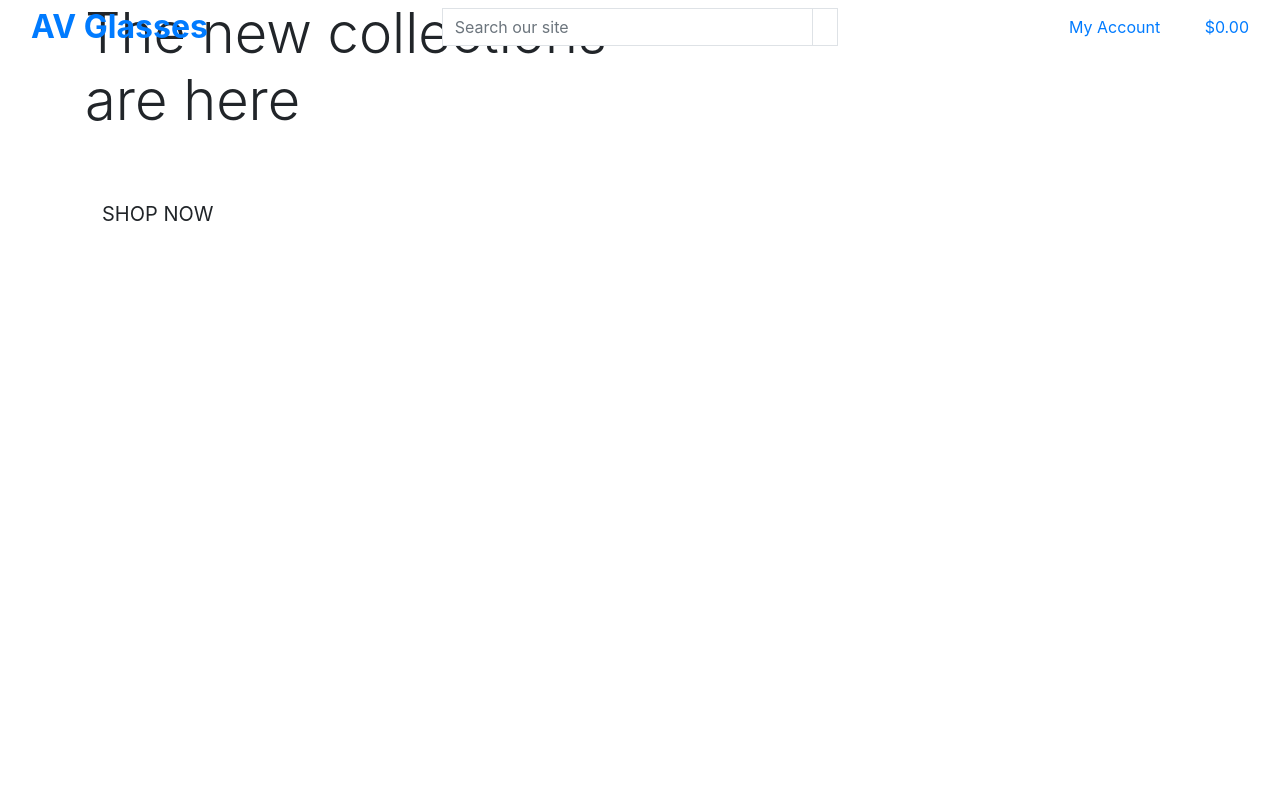
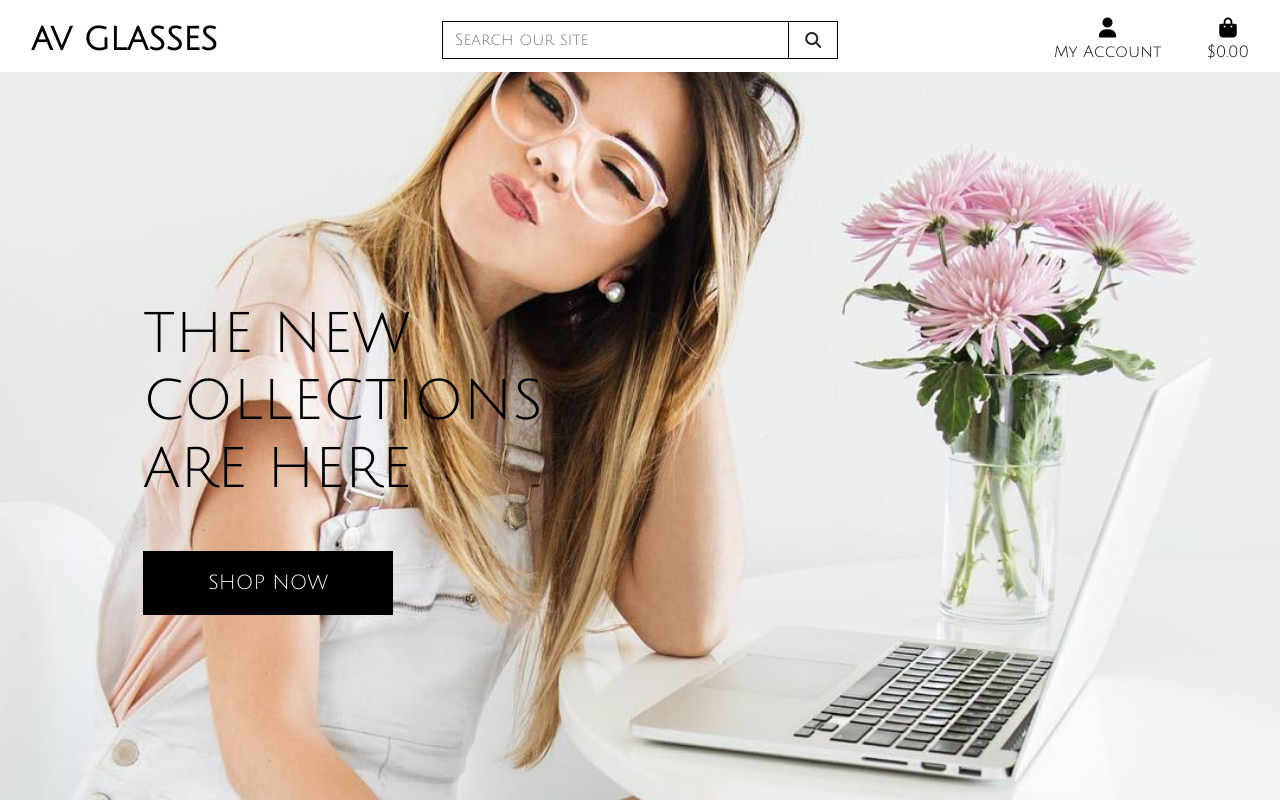
Before and after one commit to atvars/av_glasses, a Django app: page / in a window 1280 px wide. Run offline with Django 3.2, Linux system fonts and the light colour scheme; some libraries are stand-ins or nearby versions.

Commit message:
started to make home page

```diff
--- a/av_glasses/settings.py
+++ b/av_glasses/settings.py
@@ -143,3 +143,7 @@ USE_TZ = True
 # https://docs.djangoproject.com/en/3.0/howto/static-files/
 
 STATIC_URL = '/static/'
+STATICFILES_DIRS = (os.path.join(BASE_DIR, 'static'),)
+
+MEDIA_URL = '/media/'
+MEDIA_ROOT = os.path.join(BASE_DIR, 'media')
--- a/av_glasses/urls.py
+++ b/av_glasses/urls.py
@@ -15,9 +15,11 @@ Including another URLconf
 """
 from django.contrib import admin
 from django.urls import path, include
+from django.conf import settings
+from django.conf.urls.static import static
 
 urlpatterns = [
     path('admin/', admin.site.urls),
     path('accounts/', include('allauth.urls')),
     path('', include('home.urls')),
-]
+] + static(settings.MEDIA_URL, document_root=settings.MEDIA_ROOT)
--- /dev/null
+++ b/static/css/base.css
@@ -0,0 +1,81 @@
+html {
+    height: 100%;
+}
+
+body {
+    background: url('/media/main_pic.jpg') no-repeat center center fixed;
+    background-size: cover;
+    height: calc(100vh - 164px);
+    color: lightgray;
+    font-family: 'Julius Sans One', sans-serif;
+}
+
+/* from Bulma */
+.icon {
+    align-items: center;
+    display: inline-flex;
+    justify-content: center;
+    height: 1.5rem;
+    width: 1.5rem;
+}
+
+.logo-font {
+    text-transform: uppercase;
+}
+
+.main-logo-link {
+    width: fit-content;
+}
+
+.shop-now-button {
+    background: black;
+    color: white;
+    min-width: 250px;
+}
+
+.btn-green {
+    background: green;
+    color: white;
+}
+
+.shop-now-button:hover,
+.shop-now-button:active,
+.shop-now-button:focus,
+.btn-green:hover,
+.btn-green:active,
+.btn-green:focus {
+    background: green;
+    color: white;
+}
+
+.text-black {
+    color: #000 !important;
+}
+
+.border-black {
+    border: 1px solid black !important;
+}
+
+/* -------------------------------- Media Queries */
+
+/* Slightly larger container on xl screens */
+@media (min-width: 1200px) {
+  .container {
+    max-width: 80%;
+  }
+}
+
+/* fixed top navbar only on medium and up */
+@media (min-width: 992px) {
+    .fixed-top-desktop-only {
+        position: fixed;
+        top: 0;
+        right: 0;
+        left: 0;
+        z-index: 1030;
+    }
+
+    .header-container {
+        padding-top: 164px;
+    }
+}
--- a/templates/base.html
+++ b/templates/base.html
@@ -15,12 +15,16 @@
 
     {% block corecss %}
         <link rel="stylesheet" href="https://stackpath.bootstrapcdn.com/bootstrap/4.4.1/css/bootstrap.min.css" integrity="sha384-Vkoo8x4CGsO3+Hhxv8T/Q5PaXtkKtu6ug5TOeNV6gBiFeWPGFN9MuhOf23Q9Ifjh" crossorigin="anonymous">
+        <link rel="preconnect" href="https://fonts.gstatic.com">
+        <link href="https://fonts.googleapis.com/css2?family=Julius+Sans+One&display=swap" rel="stylesheet">
+        <link rel="stylesheet" href="{% static 'css/base.css' %}">
     {% endblock %}
 
     {% block extra_css %}
     {% endblock %}
 
     {% block corejs %}
+        <script src="https://kit.fontawesome.com/97890494a4.js" crossorigin="anonymous"></script>
         <script src="https://code.jquery.com/jquery-3.4.1.slim.min.js" integrity="sha384-J6qa4849blE2+poT4WnyKhv5vZF5SrPo0iEjwBvKU7imGFAV0wwj1yYfoRSJoZ+n" crossorigin="anonymous"></script>
         <script src="https://cdn.jsdelivr.net/npm/popper.js@1.16.0/dist/umd/popper.min.js" integrity="sha384-Q6E9RHvbIyZFJoft+2mJbHaEWldlvI9IOYy5n3zV9zzTtmI3UksdQRVvoxMfooAo" crossorigin="anonymous"></script>
         <script src="https://stackpath.bootstrapcdn.com/bootstrap/4.4.1/js/bootstrap.min.js" integrity="sha384-wfSDF2E50Y2D1uUdj0O3uMBJnjuUD4Ih7YwaYd1iqfktj0Uod8GCExl3Og8ifwB6" crossorigin="anonymous"></script>
@@ -33,7 +37,7 @@
   </head>
   <body>
     <header class="container-fluid fixed-top">
-        <div class="row">
+        <div id="mainnav" class="row bg-white pt-lg-2 d-none d-lg-flex">
             <div class="col-12 col-lg-4 my-auto py-1 py-lg-0 text-center text-lg-left">
                 <a href="{% url 'home' %}" class="nav-link main-logo-link">
                     <h2 class="logo-font text-black my-0"><strong>AV Glasses</strong></h2>
```
Also changed, not shown: media/main_pic.jpg (added).
